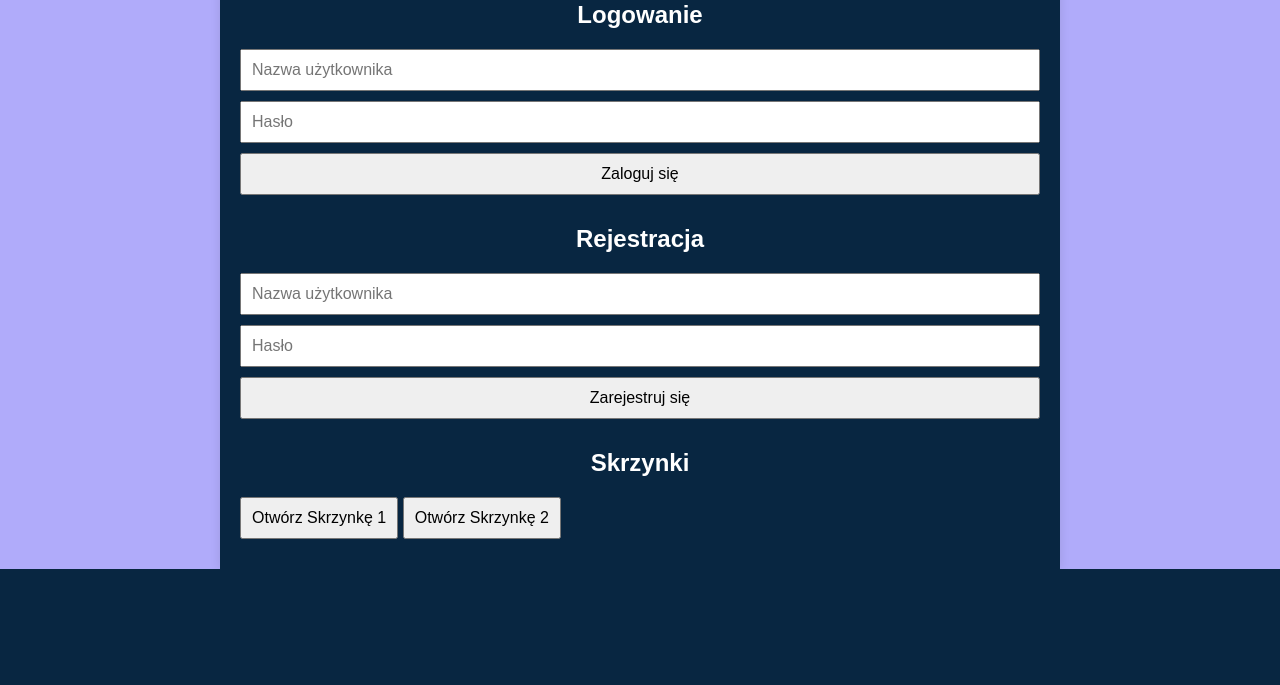
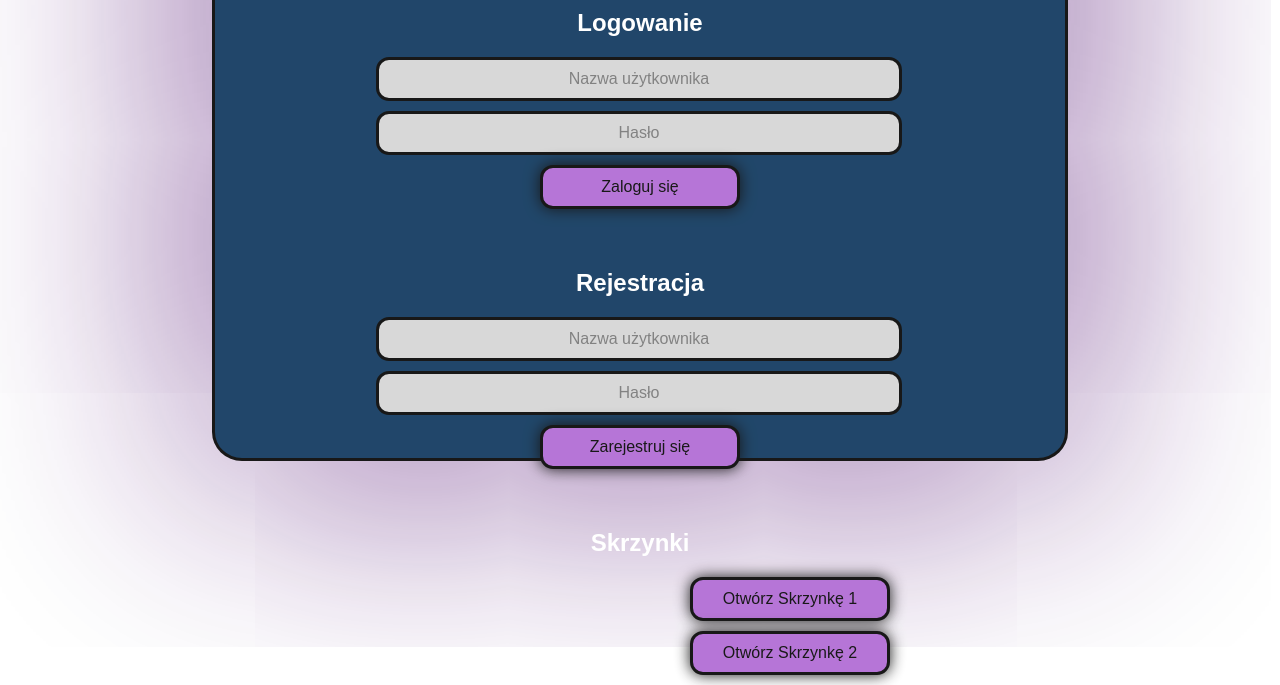
Before and after one commit to jprylo/lootbox-website, a PHP site: page / in a window 1280 px wide. Shown: the part 370-1055 px from the top of the page. Before the commit the page ends 939 px from the top, so only its background shows below. Run offline with PHP 8.4, Linux system fonts and the light colour scheme.

Commit message:
Update styles.css

```diff
--- a/styles.css
+++ b/styles.css
@@ -1,15 +1,20 @@
 body {
     font-family: Arial, sans-serif;
-    background-color: rgba(103, 93, 247, 0.514);
     margin: 0;
     padding: 0;
 }
 .container {
     max-width: 800px;
+    max-height: 775px;
     margin: 0 auto;
-    padding: 20px;
-    background-color: rgb(8, 38, 65);
-    box-shadow: 0 0 10px rgba(0, 0, 0, 0.1);
+    padding: 25px;
+    background-color: rgb(9, 51, 90);
+    box-shadow: 0 0 360px rgba(77, 11, 110);
+    opacity: 0.9;
+    border: 3px solid black;
+    border-radius: 3.5%;
+    align-items: center;
+    text-align: center;
 }
 h1, h2 {
     text-align: center;
@@ -18,10 +23,36 @@ h1, h2 {
 form {
     display: flex;
     flex-direction: column;
-    margin-bottom: 20px;W
+    margin-bottom: 50px;
+    border-radius: 3.5%;
 }
-input, button {
+input{
+    margin-left: 136px;
     margin-bottom: 10px;
     padding: 10px;
     font-size: 16px;
+    align-items: center;
+    text-align: center;
+    width: 500px;
+    border: 3px solid black;
+    border-radius: 13px;
+    background-color: rgb(212, 212, 212);
 }
+button{
+    background-color: rgb(175, 103, 211);
+    margin-left: 300px;
+    margin-bottom: 10px;
+    padding: 10px;
+    font-size: 16px;
+    align-items: center;
+    text-align: center;
+    width: 200px;
+    border: 3px solid black;
+    border-radius: 13px;
+    box-shadow: 0 0 15px rgba(0, 0, 0, 4.5);
+}
+.bg{
+    width:100%;
+    height:100vh;
+    background: url(../images/bg.png);
+}
```
